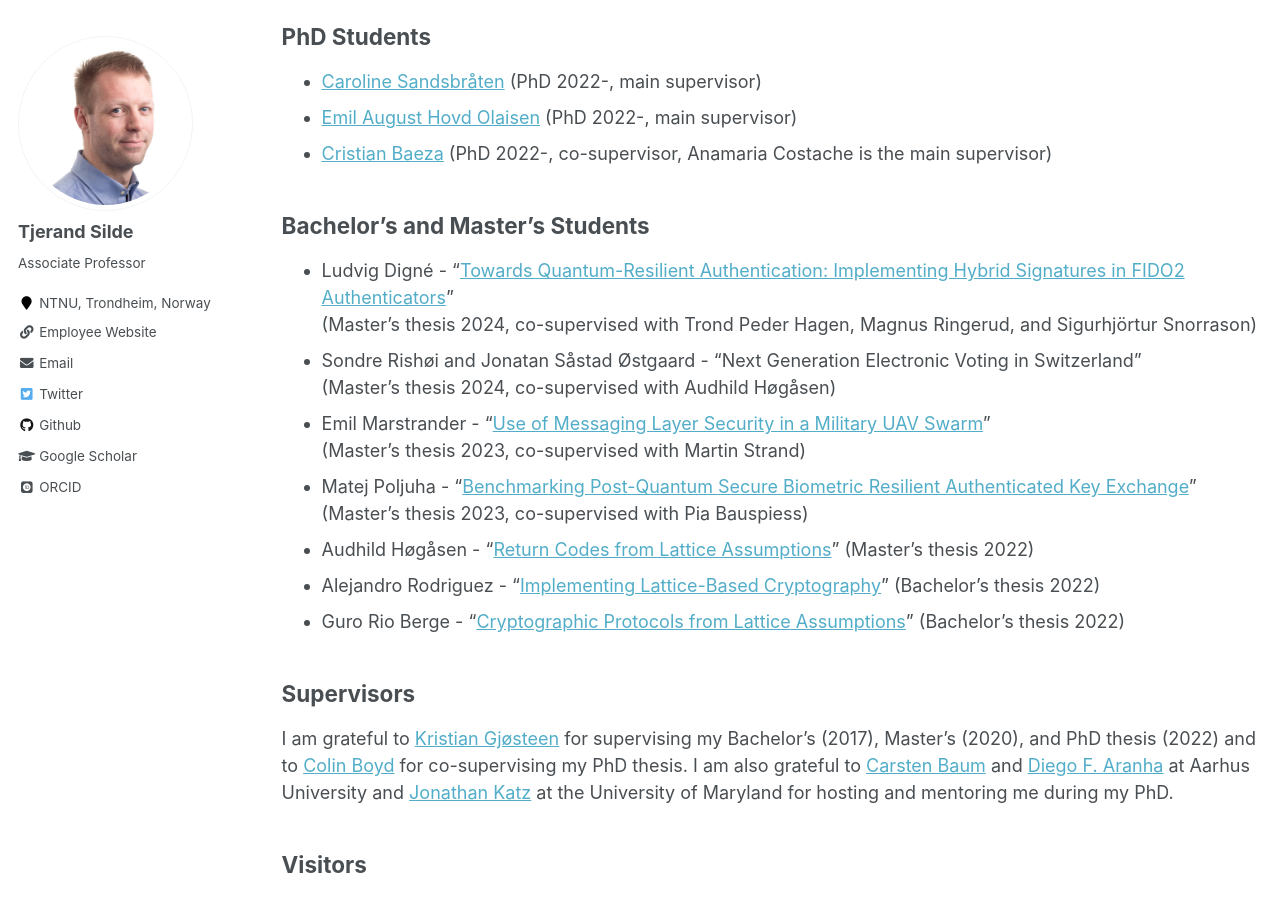
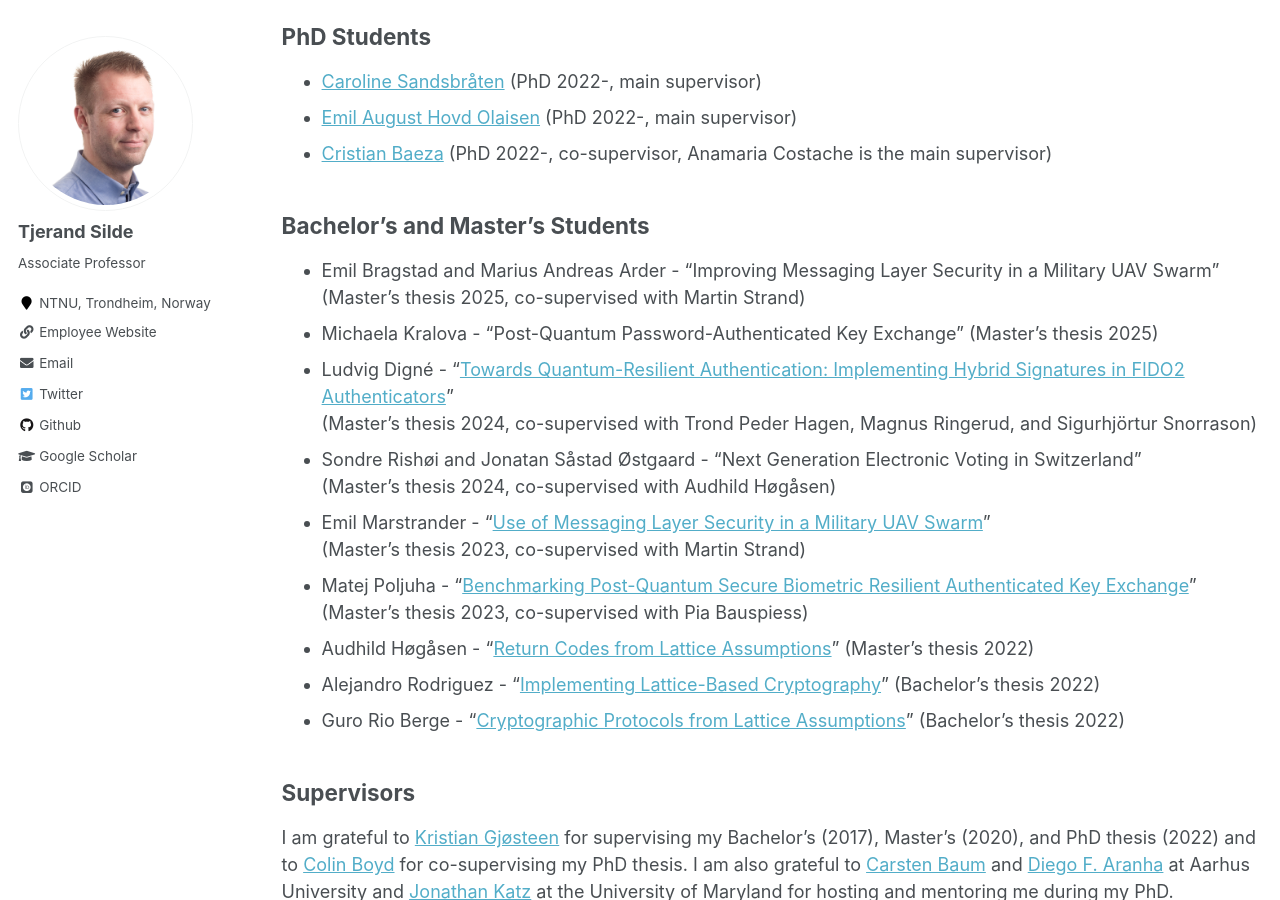
Before and after one commit to tjesi/tjesi.github.io, a Jekyll site: the page built from _pages/people.md, in a window 1280 px wide and 900 px high, scrolled down 330 px. Built offline with Jekyll 4.4.1, drawn with Linux system fonts in a browser that asks for light colours; some web fonts are replaced.

Commit message:
Update people.md

```diff
--- a/_pages/people.md
+++ b/_pages/people.md
@@ -19,8 +19,9 @@ author_profile: true
 
 ## Bachelor's and Master's Students
 
-<!-- Simen Urnes - "The cost of transitioning to post-quantum cryptography"
-(Master's thesis 2024, co-supervised with Iwona Windekilde) -->
+- Emil Bragstad and Marius Andreas Arder - "Improving Messaging Layer Security in a Military UAV Swarm"
+(Master's thesis 2025, co-supervised with Martin Strand)
+- Michaela Kralova - "Post-Quantum Password-Authenticated Key Exchange" (Master's thesis 2025)
 - Ludvig Digné - "[Towards Quantum-Resilient Authentication: Implementing Hybrid Signatures in FIDO2 Authenticators](https://tjerandsilde.no/files/Ludvig.pdf)"
 (Master's thesis 2024, co-supervised with Trond Peder Hagen, Magnus Ringerud, and Sigurhjörtur Snorrason)
 - Sondre Rishøi and Jonatan Såstad Østgaard - "Next Generation Electronic Voting in Switzerland"
```
